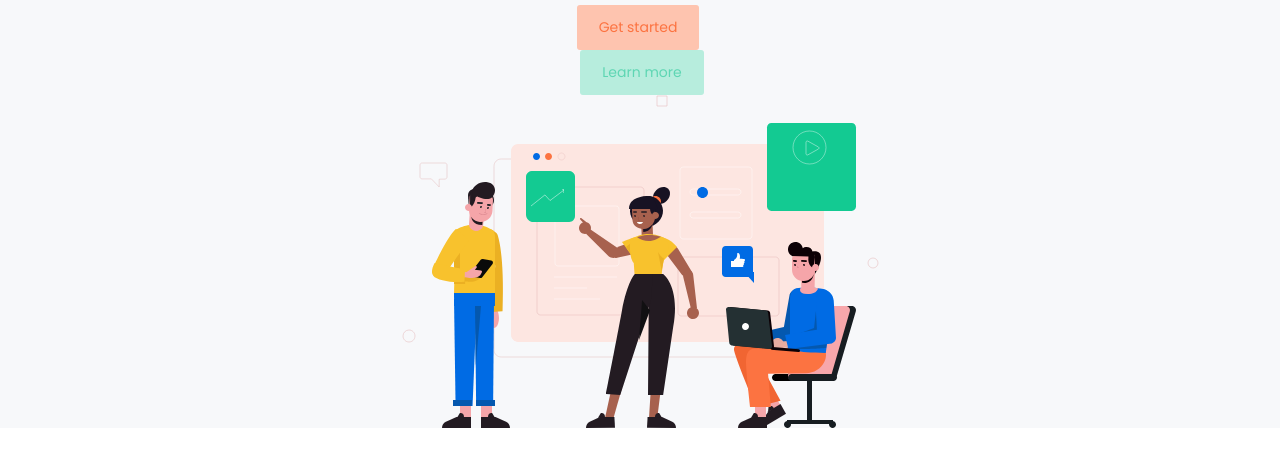
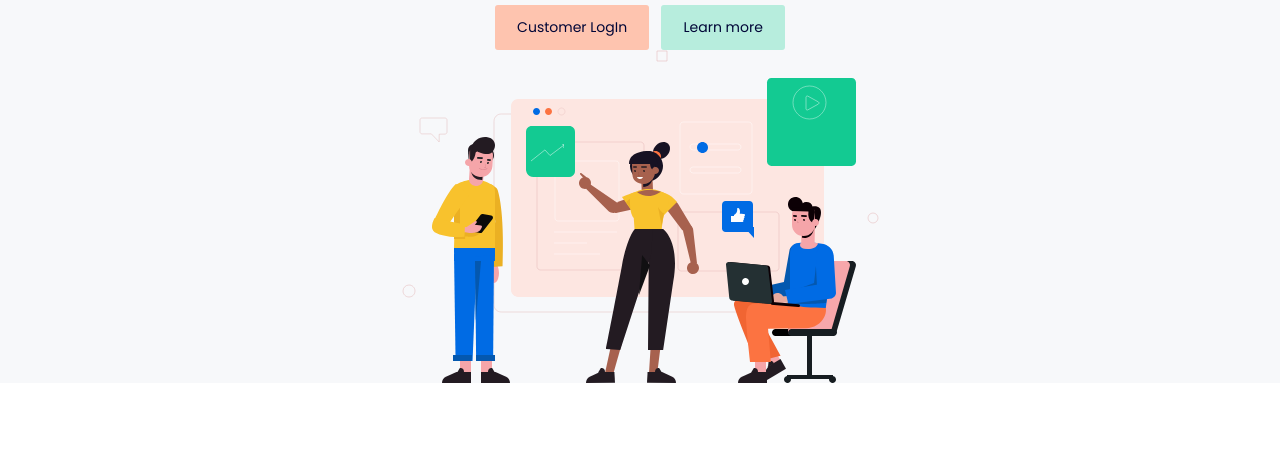
Before and after one commit to Amitesh2624/shiokarai-website, a website: page index.html in a window 1280 px wide. Shown: the part 335-800 px from the top of the page. Drawn offline with Linux system fonts and the light colour scheme.

Commit message:
Update index.html

```diff
--- a/index.html
+++ b/index.html
@@ -53,12 +53,8 @@
       <h1 class="font-weight-semibold">Data Curation &<br>Co-ordination</h1>
       <h6 class="font-weight-normal text-muted pb-3">ShiokarAI is an NLP model that helps dissenters agitate and organize without the threat of social-media intolerance and trolling.</h6>
       <div>
-        <form action = "http://login.shiokarai.tech">
-        <button class="btn btn-opacity-light mr-1">Get started</button>
-        </form>
-        <form action = "https://www.google.com/url?q=http://www.ijaresm.com/uploaded_files/document_file/Amitesh_Anand_PandeyKwNK.pdf&source=gmail&ust=1633696421656000&usg=AFQjCNHVFm3_vh61fW8MskoO6qZ_GmVo7g">
-        <button class="btn btn-opacity-success ml-1">Learn more</button>
-        </form>
+        <button class="btn btn-opacity-light mr-1"><a href = "http://login.shiokarai.tech"> Customer LogIn </a></button>
+        <button class="btn btn-opacity-success ml-1"><a href = "http://www.ijaresm.com/uploaded_files/document_file/Amitesh_Anand_PandeyKwNK.pdf">Learn more</a></button>
       </div>
       <img src="images/Group171.svg" alt="" class="img-fluid">
     </div>
```
